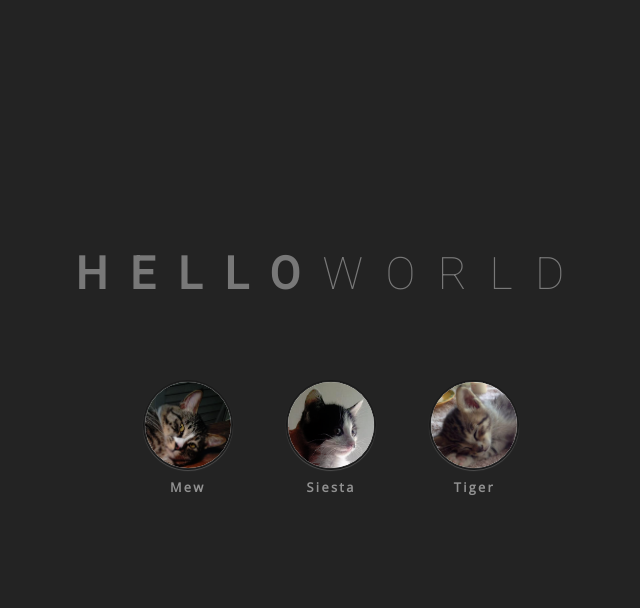
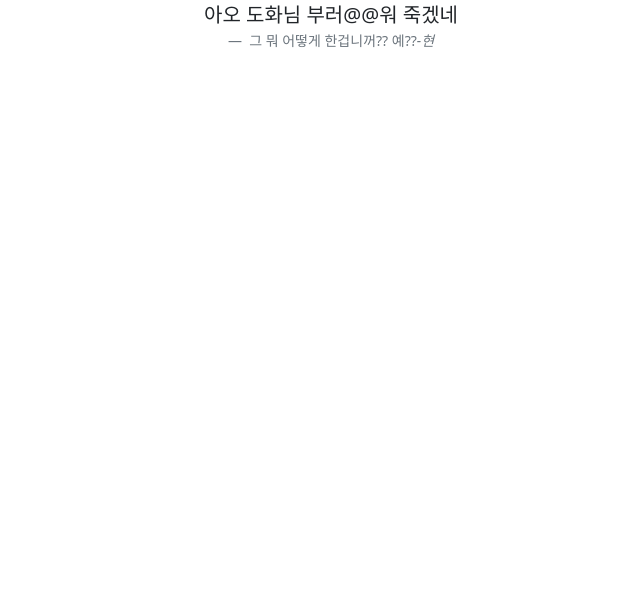
Before and after one commit to taehyun00/html, a plain HTML site: page index.html in a window 1280 px wide. Shown: the whole page, without its empty margins (309-949 px from the left). Drawn offline with nearby package versions, Linux system fonts and the light colour scheme.

Commit message:
Update index.html

```diff
--- a/index.html
+++ b/index.html
@@ -1,46 +1,19 @@
-<!doctype html>
-
-<html>
+<!DOCTYPE html>
+<html lang="en">
 <head>
-  <meta charset="utf-8">
-  <title>HTML Example</title>
-
-  <link rel="stylesheet" href="css/style.css">
-  <link rel="stylesheet" href="css/about.css">
+    <meta charset="UTF-8">
+    <meta name="viewport" content="width=device-width, initial-scale=1.0">
+    <title>Document</title>
+    <link href="https://cdn.jsdelivr.net/npm/bootstrap@5.3.3/dist/css/bootstrap.min.css" rel="stylesheet" integrity="sha384-QWTKZyjpPEjISv5WaRU9OFeRpok6YctnYmDr5pNlyT2bRjXh0JMhjY6hW+ALEwIH" crossorigin="anonymous">
 </head>
 <body>
-  <section class="center">
-    <aside class="sidebar"></aside>
-
-    <section class="contents">
-      <!-- page will be include here -->
-      <section id="page" class="page">
-        <section id="about">
-          <section class="frame">
-            <h2><b>HELLO</b>WORLD</h2>
-
-            <div class="cat">
-              <div class="picture">
-                <img src="images/mew.png" alt="Mew">
-              </div>
-              <small>Mew</small>
-            </div>
-            <div class="cat">
-              <div class="picture">
-                <img src="images/siesta.png" alt="Siesta">
-              </div>
-              <small>Siesta</small>
-            </div>
-            <div class="cat">
-              <div class="picture">
-                <img src="images/tiger.png" alt="Tiger">
-              </div>
-              <small>Tiger</small>
-            </div>
-          </section>
-        </section>
-      </section>
-    </section>
-  </section>
+    <figure class="text-center">
+        <blockquote class="blockquote">
+          <p>아오 도화님 부러@@워 죽겠네</p>
+        </blockquote>
+        <figcaption class="blockquote-footer">
+          그 뭐 어떻게 한겁니꺼?? 예??<cite title="Source Title">-현</cite>
+        </figcaption>
+      </figure>
 </body>
 </html>
```
